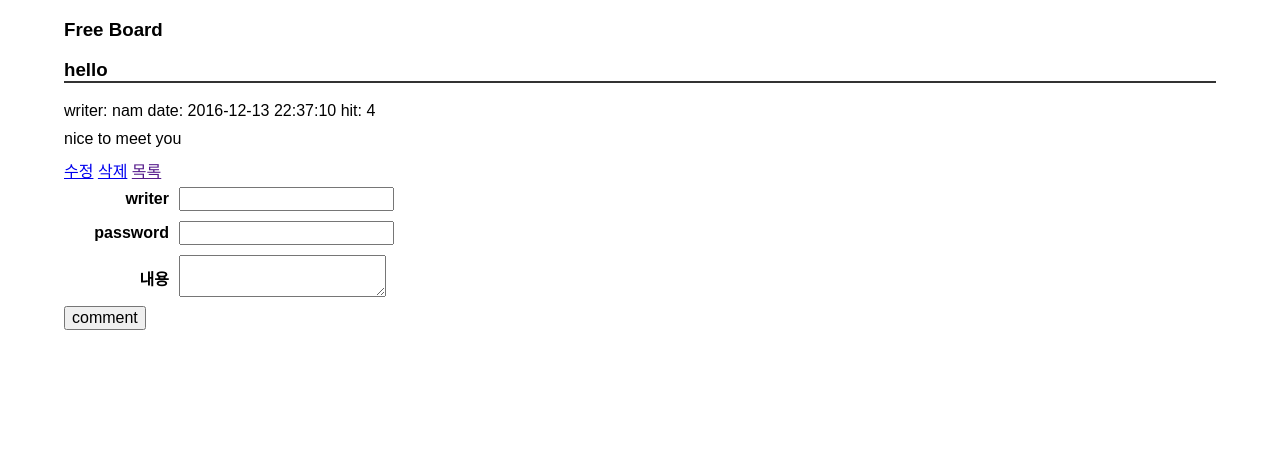
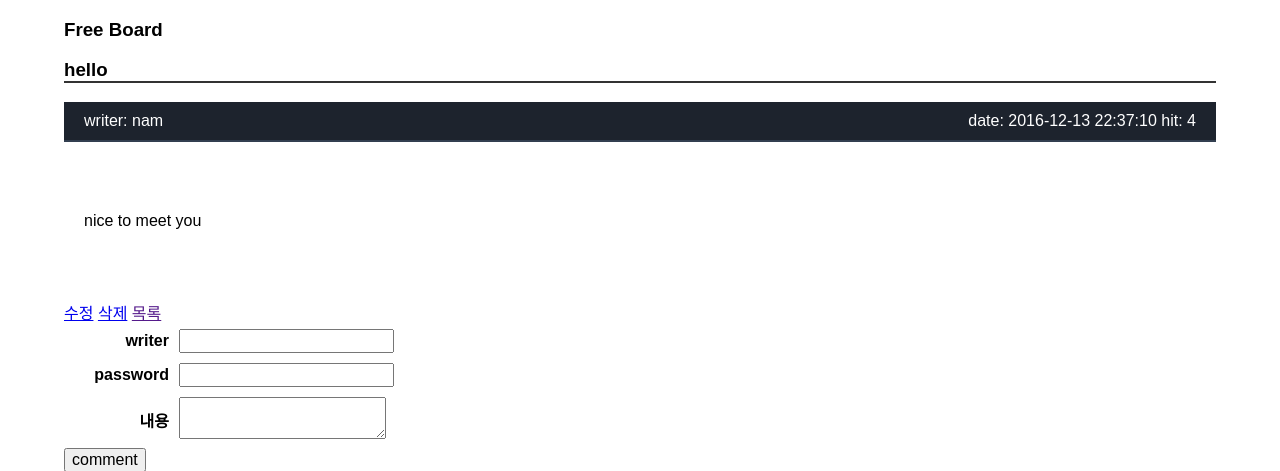
Before and after one commit to ruinalen/madchicken, a PHP site: page /board/view.php?id=1 in a window 1280 px wide. Shown: the top 471 px of the page. Run offline with PHP 8.4, Linux system fonts and the light colour scheme; the visitor is signed in with stand-in values (Sample User, id 1); data comes from the database, SQL or seed files in the repository; data that the repository does not hold is empty.

Commit message:
Edit board

```diff
--- a/board/css/board.css
+++ b/board/css/board.css
@@ -80,8 +80,26 @@ a.btnList.btn {
 /* 글읽기 */
 
 #boardView #boardTitle {border-bottom: 2px solid #333;}
-#boardView #boardInfo {margin: 10px 0;}
-#boardView #boardContent {margin: 10px 0;}
+#boardView #boardInfo {
+    padding: 10px 0;
+    border-bottom: 2px solid #333f50;
+    background-color: #1d232d;
+    color: white;
+    text-align: right;
+    padding-right: 20px;
+}
+
+span#boardID {
+    float: left;
+    margin-left: 20px;
+}
+
+
+#boardView #boardContent {
+    margin: 70px 0;
+    padding-left: 20px;
+}
+
 #boardView .btnSet {text-align: right;}
 
 /* 댓글 쓰기*/
```
Also changed, not shown: css/board.css (+12 -0 lines).
